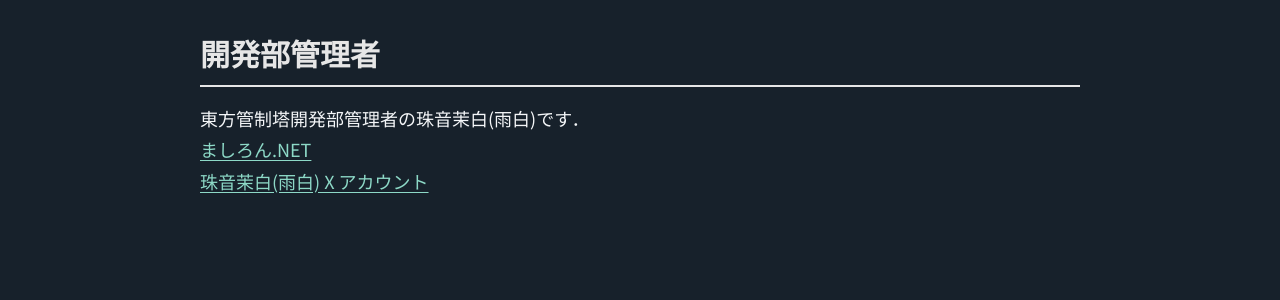
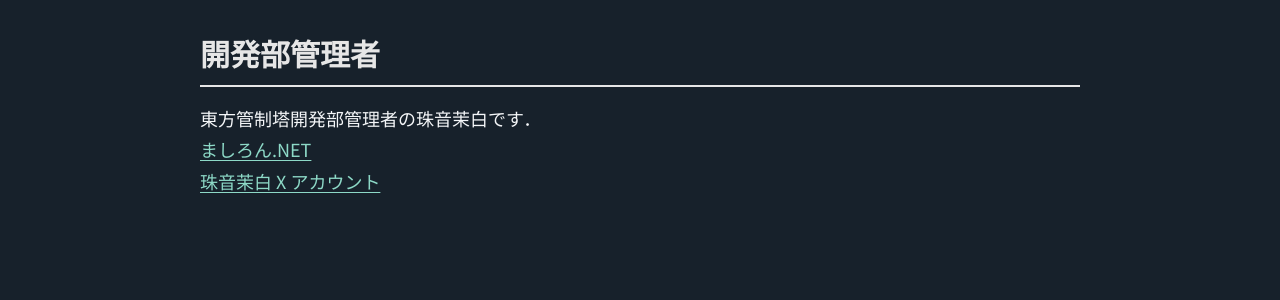
Before and after one commit to armadillo-winX/armadillo-winX.github.io, a Jekyll site: the page built from ThGameMgr/index.html, in a window 1280 px wide. Shown: the part 1877-2177 px from the top of the page. Built offline with Jekyll 4.4.1, drawn with Linux system fonts in a browser that asks for light colours.

Commit message:
軽微なテキストの修正

```diff
--- a/ThGameMgr/index.html
+++ b/ThGameMgr/index.html
@@ -61,8 +61,8 @@ favicon: "/images/favicon.png"
             </div><br>
             <div class="title">開発部管理者</div>
             <div class="main">
-                東方管制塔開発部管理者の珠音茉白(雨白)です．<br>
+                東方管制塔開発部管理者の珠音茉白です．<br>
                 <a href="https://mashironn.net">ましろん.NET</a><br>
-                <a href="https://x.com/PhotonSak1054" target="_blank">珠音茉白(雨白) X アカウント</a>
+                <a href="https://x.com/PhotonSak1054" target="_blank">珠音茉白 X アカウント</a>
             </div><br>
         </div>
--- a/UiBeamFinder/index.html
+++ b/UiBeamFinder/index.html
@@ -25,7 +25,7 @@ description: "テキストの中からういビームを検出"
         使い方
     </div>
     <div class="main">
-        ういビーム検出器 CLI で，テキスト中のういビームを捜索できます．
+        ういビーム検出器 CLI で，テキスト中のういビームを探索できます．
         詳しい使い方は，
         <a href="https://github.com/armadillo-winX/UiBeam.Finder?tab=readme-ov-file" target="_blank">
             ういビーム検出器の GitHub リポジトリ
```
